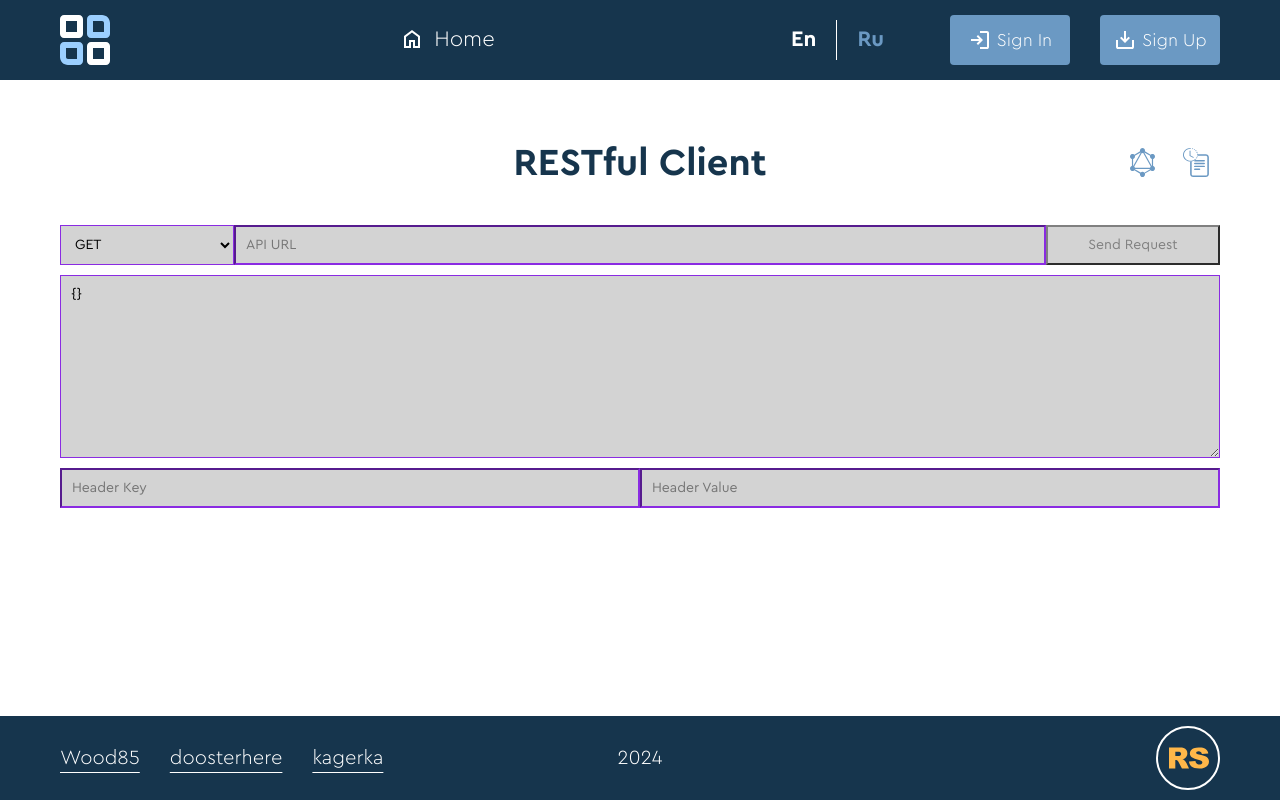
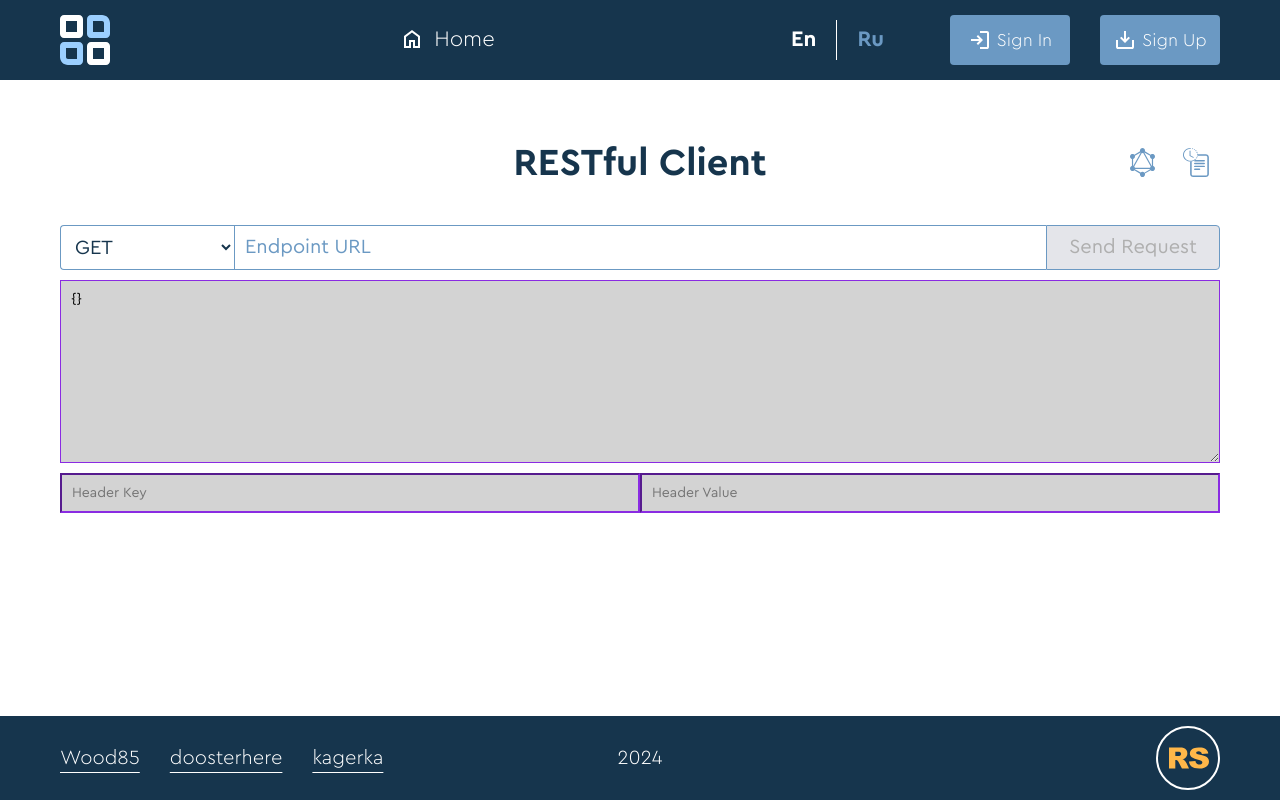
Before and after one commit to Wood85/graphiql-app, a Next.js app: page /restapi in a window 1280 px wide. Built offline with nearby package versions, Linux system fonts and the light colour scheme; no server answers.

Commit message:
feat: RSS-GRAPHI-3_01 add styles to input form

```diff
--- a/src/components/RESTAPIClient/RequestControl/RequestControl.module.scss
+++ b/src/components/RESTAPIClient/RequestControl/RequestControl.module.scss
@@ -1,3 +1,5 @@
+@import '../../../styles/variables.scss';
+
 .request_control {
   display: grid;
   grid-template-columns: 15% 1fr 15%;
@@ -7,17 +9,47 @@
   .button {
     width: 100%;
     padding: 10px;
-    border-color: blueviolet;
+    border: 1px solid $blue;
+    border-right: transparent;
+    outline: none;
 
-    font-size: 14px;
-    color: black;
+    font-size: 20px;
+    color: $dark-blue;
 
-    background-color: lightgray;
+    background-color: $white;
+
+    cursor: pointer;
+    option[value=''][disabled] {
+      display: none;
+    }
+    &:focus {
+      border: 1px solid $dark-blue;
+    }
 
     &:disabled {
       border-color: gray;
 
       color: gray;
     }
+
+    &::placeholder {
+      color: $blue;
+    }
+  }
+
+  .method_selector {
+    border-radius: 4px 0 0 4px;
+  }
+
+  .button {
+    background-color: $blue;
+    color: $white;
+
+    &:disabled {
+      background-color: $gray;
+      border: 1px solid $blue;
+      border-radius: 0 4px 4px 0;
+      color: $dark-gray;
+    }
   }
 }
--- a/src/components/RESTAPIClient/RequestControl/RequestControl.tsx
+++ b/src/components/RESTAPIClient/RequestControl/RequestControl.tsx
@@ -19,6 +19,9 @@ function RequestControl({ method, setMethod, url, setUrl }: IProps): JSX.Element
           setMethod(e.target.value as TRequestMethod);
         }}
       >
+        <option defaultValue='' disabled>
+          Method
+        </option>
         <option value={TRequestMethod.GET}>{TRequestMethod.GET}</option>
         <option value={TRequestMethod.POST}>{TRequestMethod.POST}</option>
         <option value={TRequestMethod.PUT}>{TRequestMethod.PUT}</option>
@@ -30,7 +33,7 @@ function RequestControl({ method, setMethod, url, setUrl }: IProps): JSX.Element
       <input
         type='text'
         className={style.endpoint_input}
-        placeholder='API URL'
+        placeholder='Endpoint URL'
         value={url}
         onChange={(e) => {
           setUrl(e.target.value);
```
